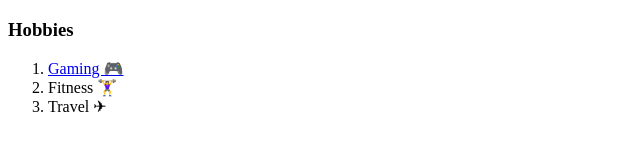
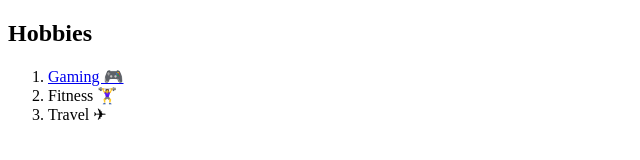
Before and after one commit to xRhoke/cv, a plain HTML site: page hobbies.html in a window 1280 px wide. Shown: the whole page, without its empty margins (0-640 px from the left). Drawn offline with Linux system fonts and the light colour scheme.

Commit message:
increased header size

```diff
--- a/hobbies.html
+++ b/hobbies.html
@@ -5,7 +5,7 @@
 	<title>Hobbies</title>
 </head>
 <body>
-	<h3>Hobbies</h3>
+	<h2>Hobbies</h2>
 			<ol>
 				<li><a href="https://www.twitch.tv/rhoke" target="_blank">Gaming 🎮</a></li>
 				<li>Fitness 🏋️‍♀️</li>
```
